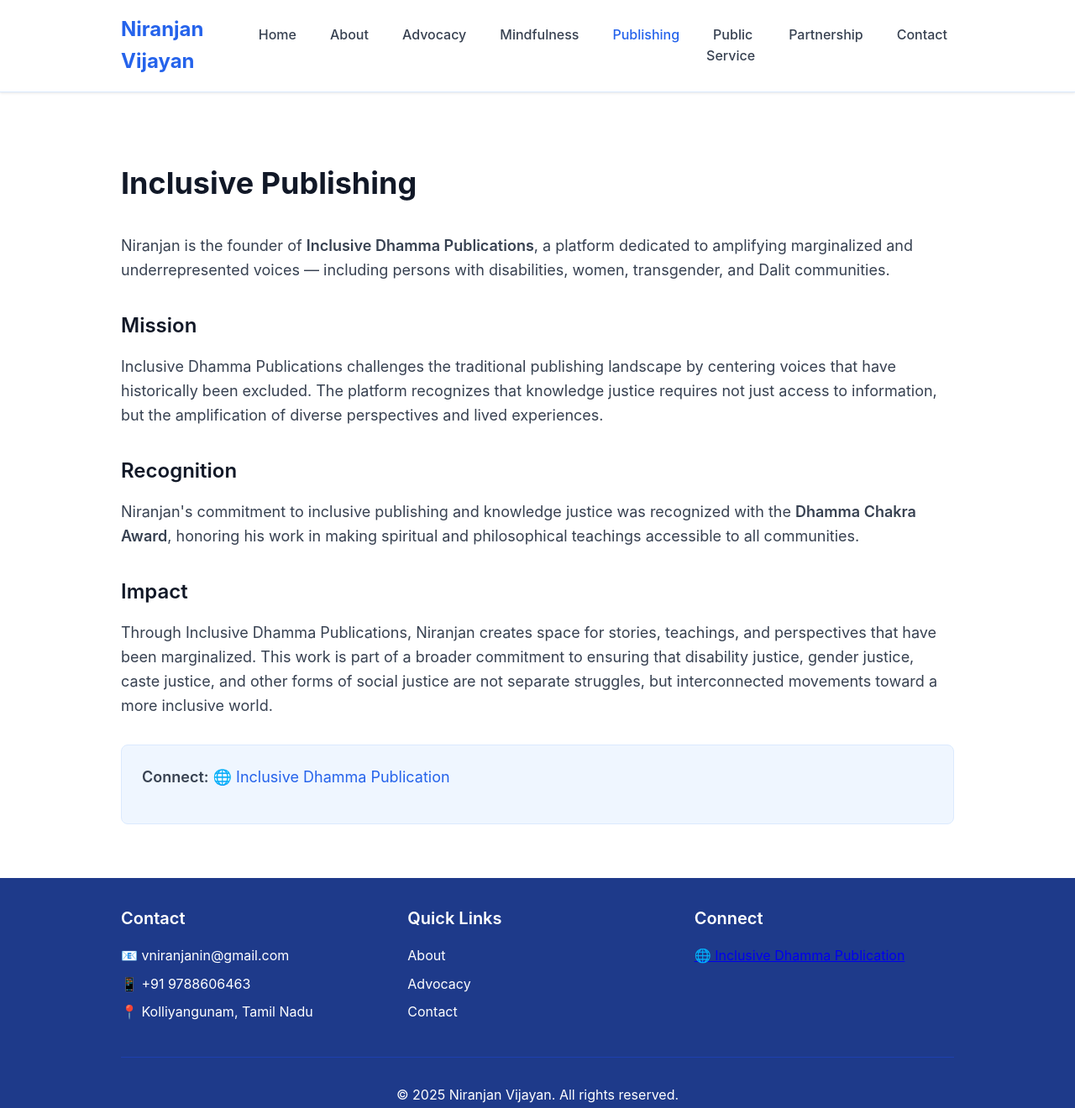
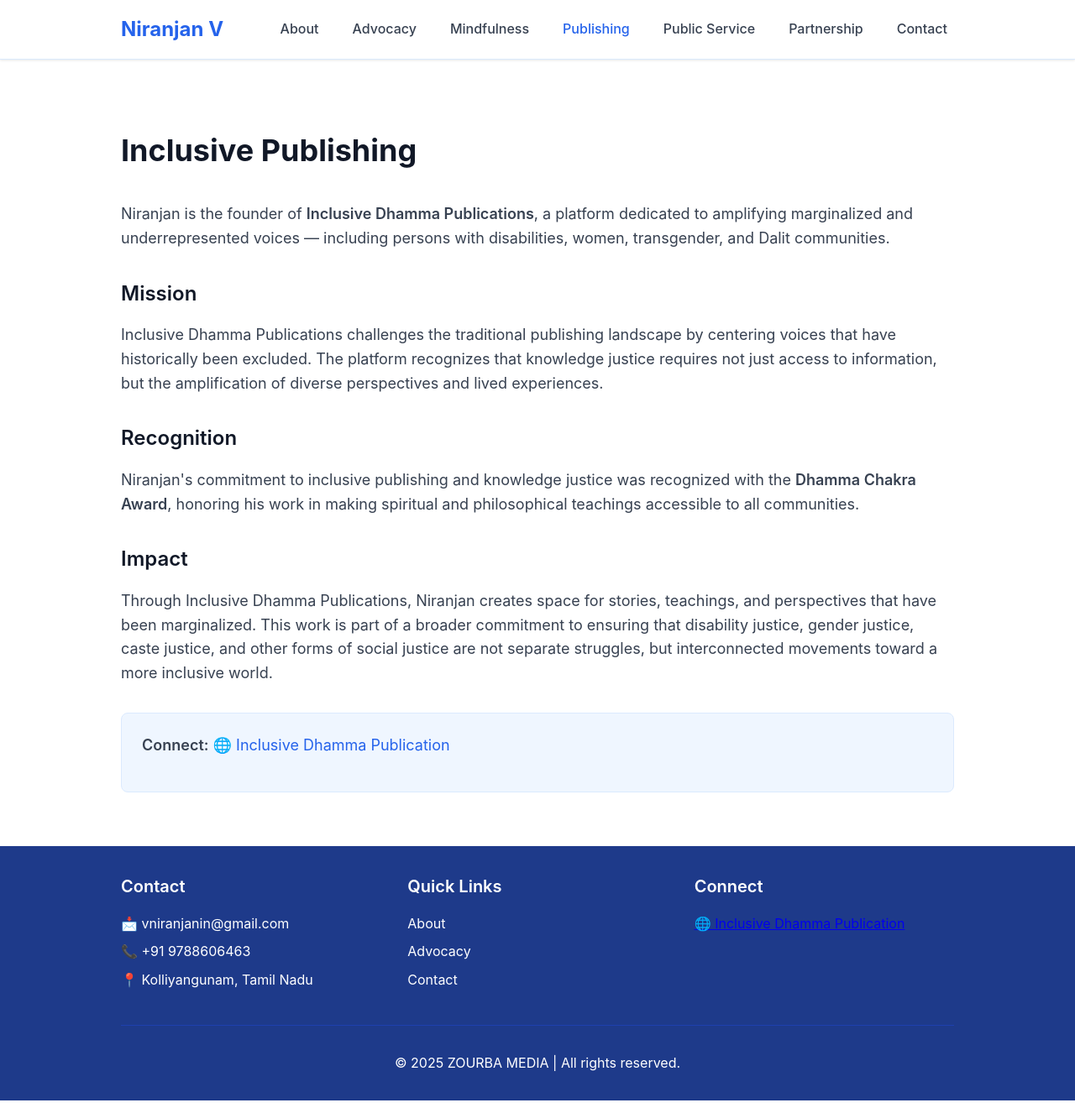
Before and after one commit to Solfeggi-o/niranjan, a website: page publishing.html in a window 1280 px wide. Shown: the whole page at 84% size. Drawn offline with Linux system fonts and the light colour scheme.

Commit message:
Update publishing.html

```diff
--- a/publishing.html
+++ b/publishing.html
@@ -13,9 +13,8 @@
     <header class="header" role="banner">
         <nav class="nav container" aria-label="Main navigation">
             <div class="nav-container">
-                <a href="index.html" class="logo">Niranjan Vijayan</a>
+                <a href="index.html" class="logo">Niranjan V</a>
                 <ul class="nav-links desktop-nav" role="list">
-                    <li><a href="index.html">Home</a></li>
                     <li><a href="about.html">About</a></li>
                     <li><a href="advocacy.html">Advocacy</a></li>
                     <li><a href="mindfulness.html">Mindfulness</a></li>
@@ -80,7 +79,7 @@
                     <div class="highlight-box">
                         <p class="text-lg">
                             <strong>Connect:</strong>
-                            <a href="#">🌐 Inclusive Dhamma Publication</a>
+                            <a href="https://www.instagram.com/inclusivedhammapublication_?igsh=MTIyNGNpMDV6b285cQ==">🌐 Inclusive Dhamma Publication</a>
                         </p>
                     </div>
                 </div>
@@ -94,8 +93,8 @@
                 <div>
                     <h2 class="footer-title">Contact</h2>
                     <address class="footer-address">
-                        <p><a href="mailto:vniranjanin@gmail.com">📧 vniranjanin@gmail.com</a></p>
-                        <p><a href="tel:+919788606463">📱 +91 9788606463</a></p>
+                        <p><a href="mailto:vniranjanin@gmail.com">📩 vniranjanin@gmail.com</a></p>
+                        <p><a href="tel:+919788606463">📞 +91 9788606463</a></p>
                         <p>📍 Kolliyangunam, Tamil Nadu</p>
                     </address>
                 </div>
@@ -115,7 +114,7 @@
                 </div>
             </div>
             <div class="footer-bottom">
-                <p>&copy; <span id="current-year"></span> Niranjan Vijayan. All rights reserved.</p>
+                <p>&copy; <span id="current-year"></span> ZOURBA MEDIA | All rights reserved.</p>
             </div>
         </div>
     </footer>
```
